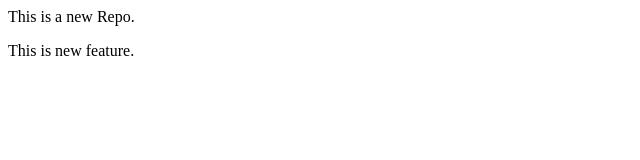
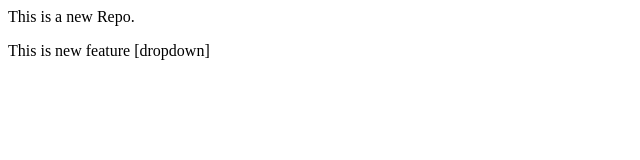
Before and after one commit to amit01-99/LocalRepo, a plain HTML site: page Index.html in a window 1280 px wide. Shown: the full height of the page, 0-640 px from the left. Drawn offline with Linux system fonts and the light colour scheme.

Commit message:
add Dropdown

```diff
--- a/Index.html
+++ b/Index.html
@@ -1,2 +1,2 @@
 <p>This is a new Repo.</p>
-<p> This is new feature.</p>
+<p> This is new feature [dropdown]</p>
```
